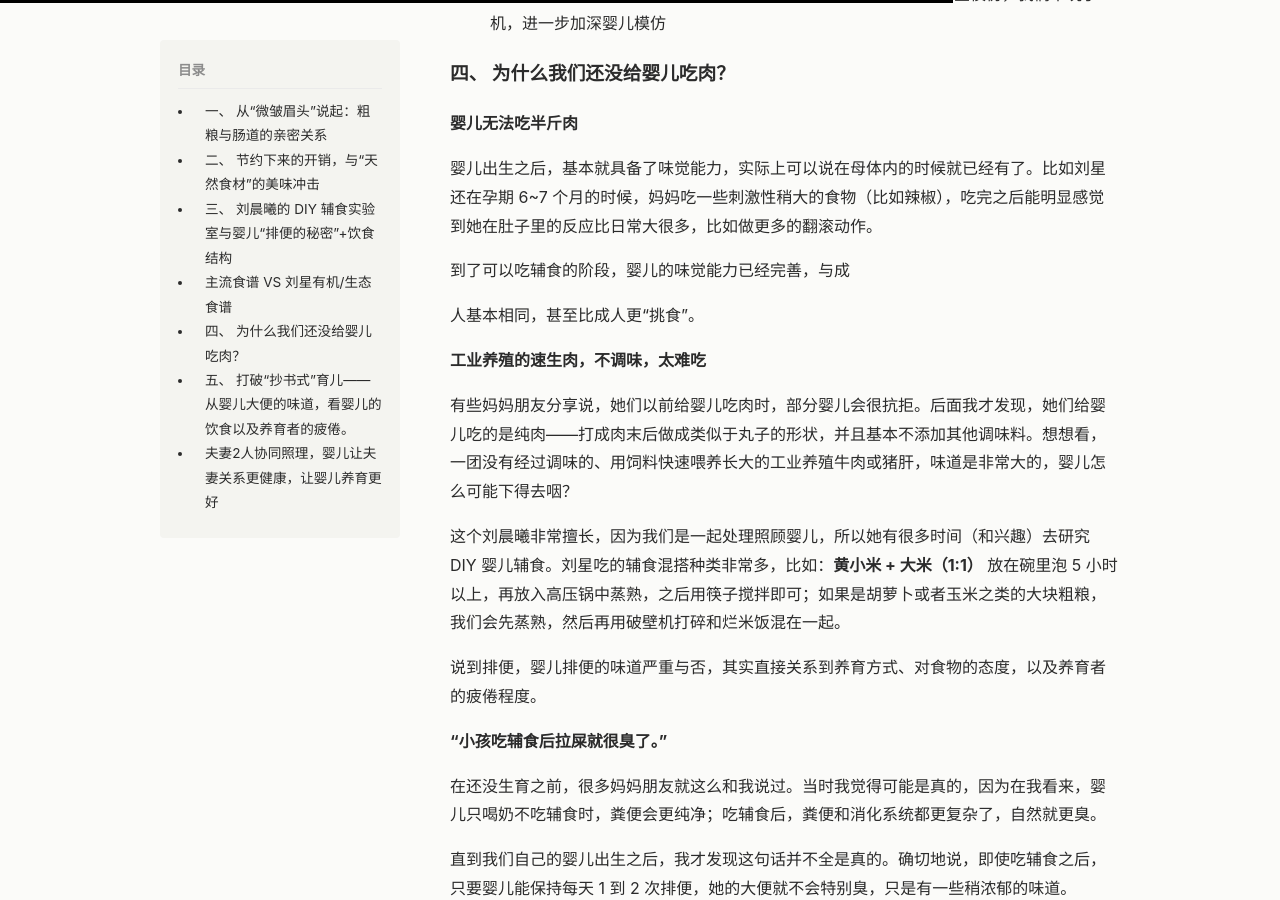
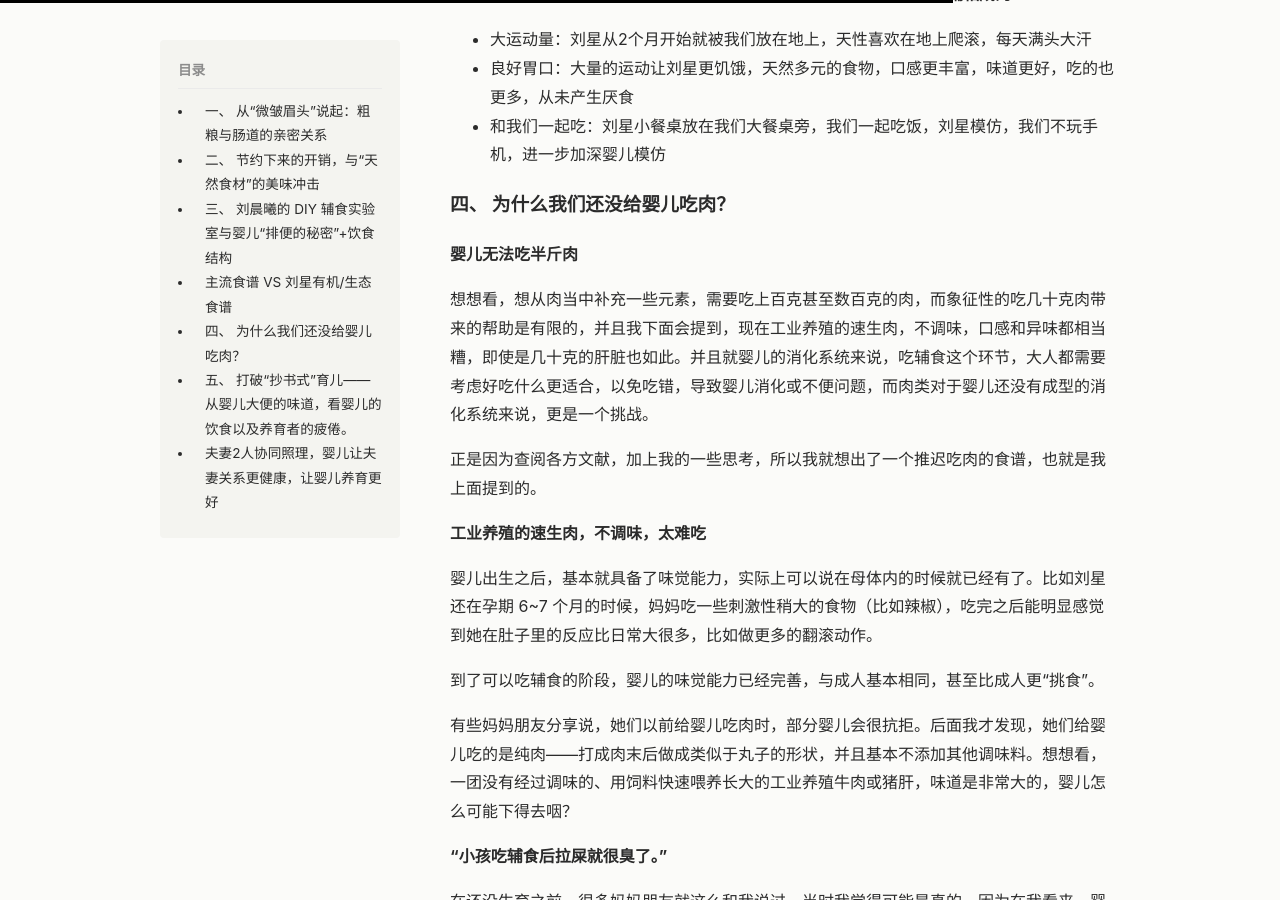
Before and after one commit to Natural-system/self-transcendence, a Jekyll site: the page built from _posts/2026-07-17-婴儿的粗粮辅食，增加“粪量”让婴儿拉屎得更爽.md, in a window 1280 px wide and 900 px high, scrolled down 4901 px. Built offline with Jekyll 4.4.1, drawn with Linux system fonts in a browser that asks for light colours; comment, search, counter and statistics services are not loaded; some of the changed text lies outside the part shown.

Commit message:
Update 2026-07-17-婴儿的粗粮辅食，增加“粪量”让婴儿拉屎得更爽.md

```diff
--- a/_posts/2026-07-17-婴儿的粗粮辅食，增加“粪量”让婴儿拉屎得更爽.md
+++ b/_posts/2026-07-17-婴儿的粗粮辅食，增加“粪量”让婴儿拉屎得更爽.md
@@ -31,7 +31,11 @@
 
 我们家吃稻谷的鸡生下的鸡蛋（不是超市里那种用玉米等高热量饲料快速催成的“谷物蛋”，那种蛋风味物质少、口感粗糙，即使是有机认证的谷物蛋，口感依旧粗糙，只是区别在于有机认证谷物蛋药物残留少）。我们家的鸡蛋口感极其细腻，香味浓郁。
 
+
+
 ### 三、 刘晨曦的 DIY 辅食实验室与婴儿“排便的秘密”+饮食结构
+
+刘晨曦非常擅长DIY食谱，因为我们是一起处理照顾婴儿，所以她有很多时间（和兴趣）去研究 DIY 婴儿辅食。刘星吃的辅食混搭种类非常多，比如：**黄小米 + 大米（1:1）** 放在碗里泡 5 小时以上，再放入高压锅中蒸熟，之后用筷子搅拌即可；如果是胡萝卜或者玉米之类的大块粗粮，我们会先蒸熟，然后再用破壁机打碎和烂米饭混在一起。
 
 **每天烂米饭为主，混合辅食（并非每天吃这么多，而是轮流混合搭配）：**
 
@@ -104,19 +108,17 @@
 
 **婴儿无法吃半斤肉**
 
-婴儿出生之后，基本就具备了味觉能力，实际上可以说在母体内的时候就已经有了。比如刘星还在孕期 6~7 个月的时候，妈妈吃一些刺激性稍大的食物（比如辣椒），吃完之后能明显感觉到她在肚子里的反应比日常大很多，比如做更多的翻滚动作。
+想想看，想从肉当中补充一些元素，需要吃上百克甚至数百克的肉，而象征性的吃几十克肉带来的帮助是有限的，并且我下面会提到，现在工业养殖的速生肉，不调味，口感和异味都相当糟，即使是几十克的肝脏也如此。并且就婴儿的消化系统来说，吃辅食这个环节，大人都需要考虑好吃什么更适合，以免吃错，导致婴儿消化或不便问题，而肉类对于婴儿还没有成型的消化系统来说，更是一个挑战。
 
-到了可以吃辅食的阶段，婴儿的味觉能力已经完善，与成
-
-人基本相同，甚至比成人更“挑食”。
+正是因为查阅各方文献，加上我的一些思考，所以我就想出了一个推迟吃肉的食谱，也就是我上面提到的。
 
 **工业养殖的速生肉，不调味，太难吃**
 
+婴儿出生之后，基本就具备了味觉能力，实际上可以说在母体内的时候就已经有了。比如刘星还在孕期 6~7 个月的时候，妈妈吃一些刺激性稍大的食物（比如辣椒），吃完之后能明显感觉到她在肚子里的反应比日常大很多，比如做更多的翻滚动作。
+
+到了可以吃辅食的阶段，婴儿的味觉能力已经完善，与成人基本相同，甚至比成人更“挑食”。
+
 有些妈妈朋友分享说，她们以前给婴儿吃肉时，部分婴儿会很抗拒。后面我才发现，她们给婴儿吃的是纯肉——打成肉末后做成类似于丸子的形状，并且基本不添加其他调味料。想想看，一团没有经过调味的、用饲料快速喂养长大的工业养殖牛肉或猪肝，味道是非常大的，婴儿怎么可能下得去咽？
-
-这个刘晨曦非常擅长，因为我们是一起处理照顾婴儿，所以她有很多时间（和兴趣）去研究 DIY 婴儿辅食。刘星吃的辅食混搭种类非常多，比如：**黄小米 + 大米（1:1）** 放在碗里泡 5 小时以上，再放入高压锅中蒸熟，之后用筷子搅拌即可；如果是胡萝卜或者玉米之类的大块粗粮，我们会先蒸熟，然后再用破壁机打碎和烂米饭混在一起。
-
-说到排便，婴儿排便的味道严重与否，其实直接关系到养育方式、对食物的态度，以及养育者的疲倦程度。
 
 **“小孩吃辅食后拉屎就很臭了。”**
 
@@ -142,8 +144,18 @@
 
 ### 夫妻2人协同照理，婴儿让夫妻关系更健康，让婴儿养育更好
 
-这又回到了每次在分享这种育儿小作文时，我总会提到的一个观点：
+再次回到每次在分享这种育儿小作文时，我总会提到的一个观点：
 
-夫妻齐心，其利断金，养育婴儿就像一面镜子，可以看出主要养育者以及伴侣对婴儿养育的态度，这很容易成为夫妻关系的一个分水岭，因为当主要的养育者看到另一半对照理婴儿偏向淡漠的态度时，这必然是会让人心凉的。
+夫妻齐心，其利断金
+
+养育婴儿就像一面镜子，可以看出主要养育者以及家庭成员，对婴儿养育的态度（比如，是否愿意积极照理，如果不会，是否愿意主动学习照理技能、对主要的养育者是否有更多同理心…）这些情况的变化，很容易成为夫妻关系的一个分水岭。
+
+辅助照顾者（所谓的猪队友）对于照顾婴儿和照顾主要养育者是积极的态度，这可以增进夫妻关系，主要养育者会看到另一半的态度，尤其是在这种长时间、艰难的、单一输出的情况下，非常考验人的耐心和毅力。
+
+如果因为当主要的养育者看到另一半对照理婴儿偏向淡漠的态度时，这必然是会让人心凉的。
+
+无论如何，照顾和养育婴儿属于一种漫长的极端事件（类似于照顾久病在床的人），没有鲜花，没有掌声，也没有闪光灯……在这种艰难的时刻，最容易照见一个人的本性。
 
 有时候想想看，一个家庭的模式决定了孩子未来长大后成为什么样的人，有什么样的思考、他的价值观、择偶观、世界观……都与家庭有直接的关系，孩子也是一个家庭的镜子，或者说一个成年人思与行，就能看到TA的原生家庭是怎么样的。
+
+`以上我没有提到照顾者的性别，在很多时候主要照顾者是妈妈，但有些家庭的照顾者是父亲，所以这里我不提性别，只以中肯的称呼表达`
```
